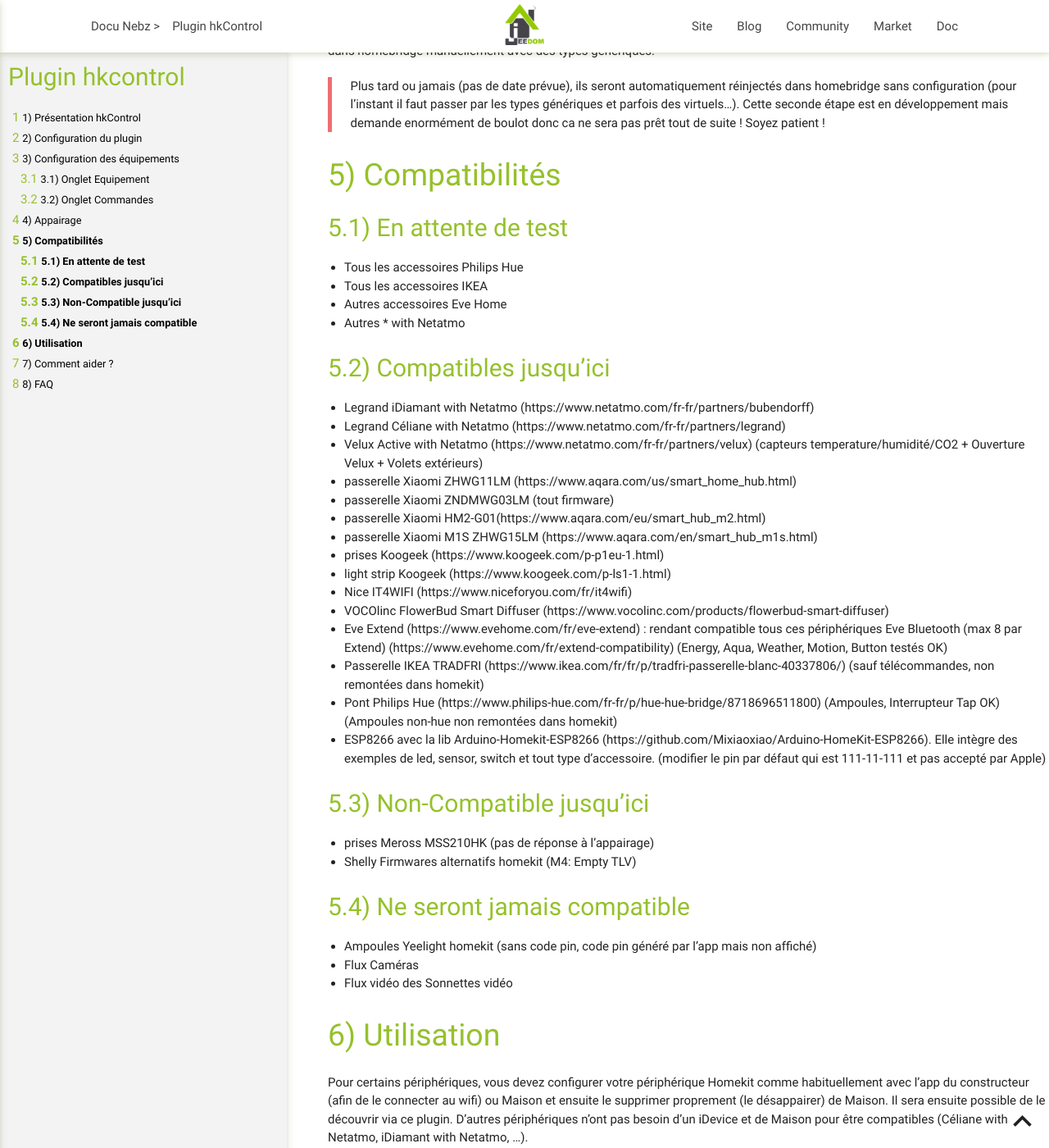
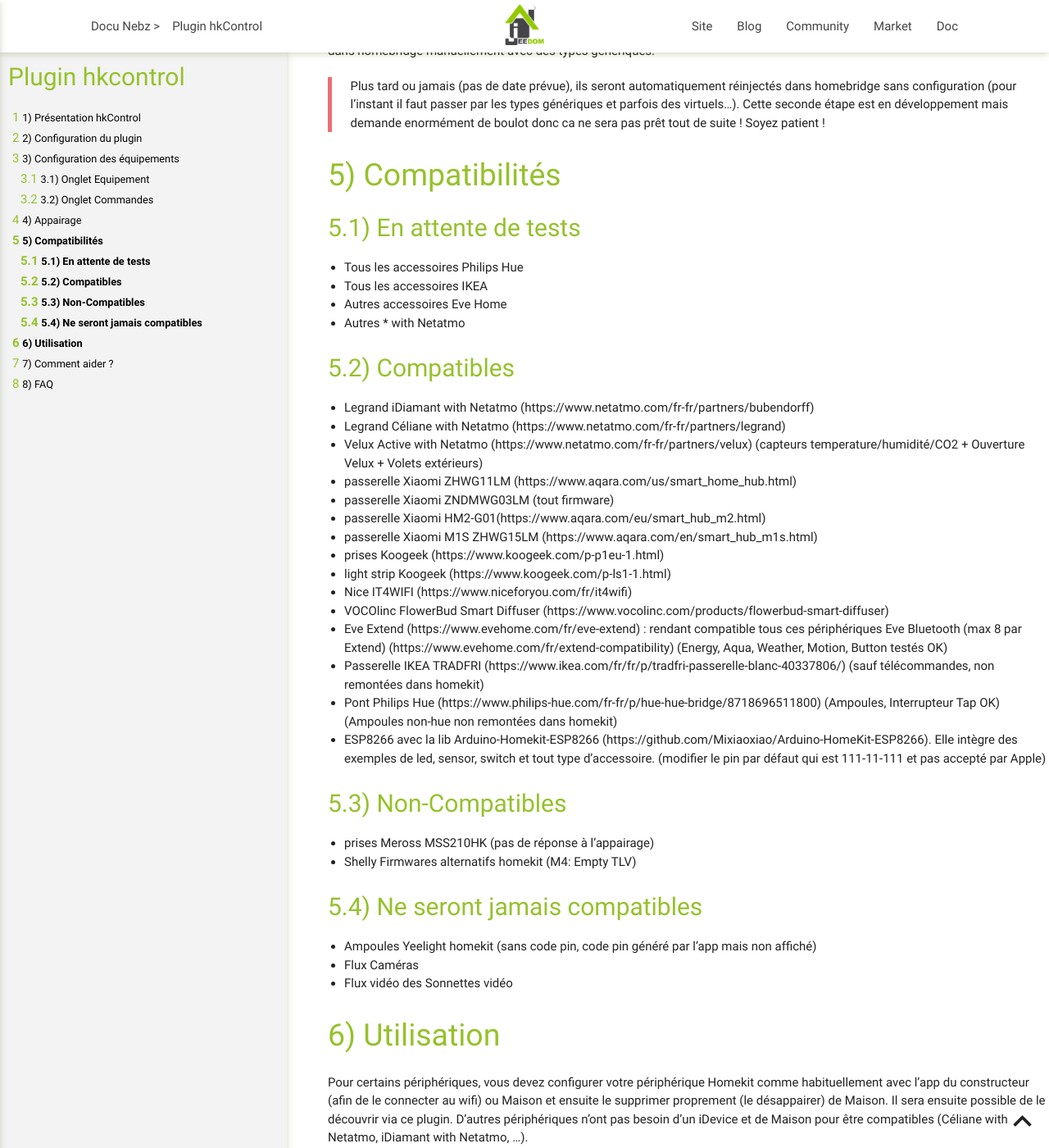
Before and after one commit to NebzHB/jeedom_docs, a Jekyll site: the page built from plugins/hkControl/fr_FR/index.md, in a window 1280 px wide and 1400 px high, scrolled down 1964 px. Shown: the whole window at 82% size. Built offline with Jekyll 4.4.1, drawn with Linux system fonts in a browser that asks for light colours.

Commit message:
Update index.md

```diff
--- a/plugins/hkControl/fr_FR/index.md
+++ b/plugins/hkControl/fr_FR/index.md
@@ -95,7 +95,7 @@
 **Compatibilités**
 ==================
 
-**En attente de test**
+**En attente de tests**
 ----------------------
 
 -    Tous les accessoires Philips Hue
@@ -103,7 +103,7 @@
 -    Autres accessoires Eve Home
 -    Autres * with Netatmo
 
-**Compatibles jusqu'ici**
+**Compatibles**
 -------------------------
 
 -    Legrand iDiamant with Netatmo (https://www.netatmo.com/fr-fr/partners/bubendorff)
@@ -122,13 +122,13 @@
 -    Pont Philips Hue (https://www.philips-hue.com/fr-fr/p/hue-hue-bridge/8718696511800) (Ampoules, Interrupteur Tap OK) (Ampoules non-hue non remontées dans homekit)
 -    ESP8266 avec la lib Arduino-Homekit-ESP8266 (https://github.com/Mixiaoxiao/Arduino-HomeKit-ESP8266). Elle intègre des exemples de led, sensor, switch et tout type d’accessoire. (modifier le pin par défaut qui est 111-11-111 et pas accepté par Apple)
 
-**Non-Compatible jusqu’ici**
+**Non-Compatibles**
 ----------------------------
 
 -    prises Meross MSS210HK (pas de réponse à l’appairage)
 -    Shelly Firmwares alternatifs homekit (M4: Empty TLV)
 
-**Ne seront jamais compatible**
+**Ne seront jamais compatibles**
 -------------------------------
 
 -    Ampoules Yeelight homekit (sans code pin, code pin généré par l’app mais non affiché)
```
